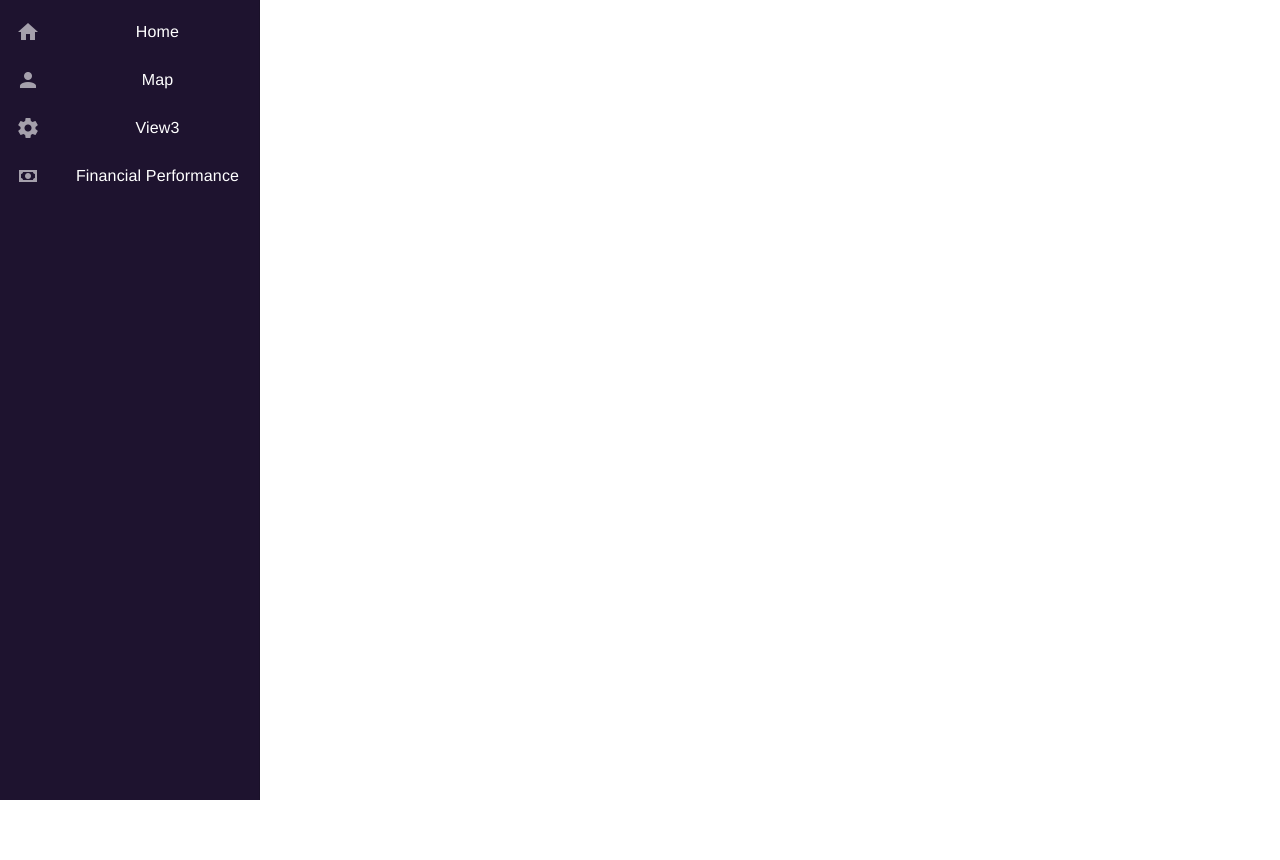
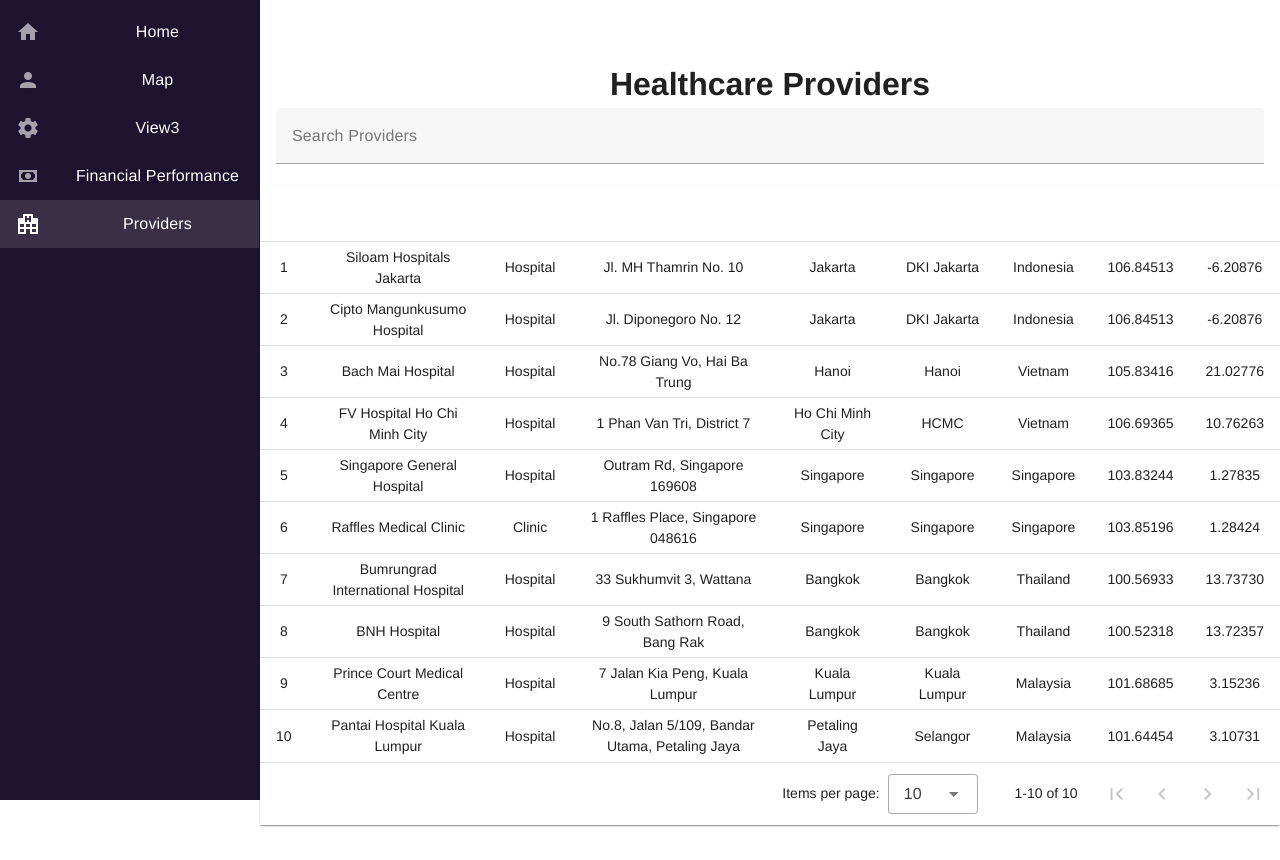
Before and after one commit to johnnythesnake12/bt4103-group17-dashboard-fe, a Vue app in the folder bt4103-group17-dashboard-fe/: page /providers in a window 1280 px wide. Built offline with nearby package versions, Linux system fonts and the light colour scheme.

Commit message:
Added table of HealthCare Providers into new tab in the Sidebar, Providers. Currently populated with dummy data.

```diff
--- a/bt4103-group17-dashboard-fe/src/components/SideBar.vue
+++ b/bt4103-group17-dashboard-fe/src/components/SideBar.vue
@@ -28,6 +28,7 @@
           { text: "Map", icon: "mdi-account", route: "/map" },
           { text: "View3", icon: "mdi-cog", route: "/view3" },
           { text: "Financial Performance", icon: "mdi-cash", route: "/financial" },
+          { text: "Providers", icon: "mdi-hospital-building", route: "/providers" }
         ],
       };
     },
--- a/bt4103-group17-dashboard-fe/src/router/index.js
+++ b/bt4103-group17-dashboard-fe/src/router/index.js
@@ -5,6 +5,8 @@
 import MapView from '../views/MapView.vue';
 // import View3 from '../views/View3.vue';
 import FinancialPerformanceView from '../views/FinancialView.vue';
+import ProvidersView from '@/views/ProvidersView.vue';
+
 
 const routes = [
   {
@@ -27,6 +29,11 @@
     name: 'financial',
     component: FinancialPerformanceView,
   },
+  {
+    path: '/providers',
+    name: 'providers',
+    component: ProvidersView,
+  },
 ];
 
 const router = createRouter({
--- /dev/null
+++ b/bt4103-group17-dashboard-fe/src/views/ProvidersView.vue
@@ -0,0 +1,154 @@
+<template>
+  <div>
+    <h1>Healthcare Providers</h1>
+    <v-text-field
+      v-model="search"
+      label="Search Providers"
+      class="mx-4"
+    ></v-text-field>
+    <v-data-table
+      :headers="headers"
+      :items="providers"
+      class="elevation-1"
+      :search="search"
+    >
+    </v-data-table>
+  </div>
+</template>
+
+<script>
+export default {
+  name: "ProvidersView",
+  data() {
+    return {
+      search: "",
+      providers: [
+        {
+          provider_id: 1,
+          provider_name: "Siloam Hospitals Jakarta",
+          provider_type: "Hospital",
+          address: "Jl. MH Thamrin No. 10",
+          city: "Jakarta",
+          state_region: "DKI Jakarta",
+          country: "Indonesia",
+          longitude: "106.84513",
+          latitude: "-6.20876"
+        },
+        {
+          provider_id: 2,
+          provider_name: "Cipto Mangunkusumo Hospital",
+          provider_type: "Hospital",
+          address: "Jl. Diponegoro No. 12",
+          city: "Jakarta",
+          state_region: "DKI Jakarta",
+          country: "Indonesia",
+          longitude: "106.84513",
+          latitude: "-6.20876"
+        },
+        {
+          provider_id: 3,
+          provider_name: "Bach Mai Hospital",
+          provider_type: "Hospital",
+          address: "No.78 Giang Vo, Hai Ba Trung",
+          city: "Hanoi",
+          state_region: "Hanoi",
+          country: "Vietnam",
+          longitude: "105.83416",
+          latitude: "21.02776"
+        },
+        {
+          provider_id: 4,
+          provider_name: "FV Hospital Ho Chi Minh City",
+          provider_type: "Hospital",
+          address: "1 Phan Van Tri, District 7",
+          city: "Ho Chi Minh City",
+          state_region: "HCMC",
+          country: "Vietnam",
+          longitude: "106.69365",
+          latitude: "10.76263"
+        },
+        {
+          provider_id: 5,
+          provider_name: "Singapore General Hospital",
+          provider_type: "Hospital",
+          address: "Outram Rd, Singapore 169608",
+          city: "Singapore",
+          state_region: "Singapore",
+          country: "Singapore",
+          longitude: "103.83244",
+          latitude: "1.27835"
+        },
+        {
+          provider_id: 6,
+          provider_name: "Raffles Medical Clinic",
+          provider_type: "Clinic",
+          address: "1 Raffles Place, Singapore 048616",
+          city: "Singapore",
+          state_region: "Singapore",
+          country: "Singapore",
+          longitude: "103.85196",
+          latitude: "1.28424"
+        },
+        {
+          provider_id: 7,
+          provider_name: "Bumrungrad International Hospital",
+          provider_type: "Hospital",
+          address: "33 Sukhumvit 3, Wattana",
+          city: "Bangkok",
+          state_region: "Bangkok",
+          country: "Thailand",
+          longitude: "100.56933",
+          latitude: "13.73730"
+        },
+        {
+          provider_id: 8,
+          provider_name: "BNH Hospital",
+          provider_type: "Hospital",
+          address: "9 South Sathorn Road, Bang Rak",
+          city: "Bangkok",
+          state_region: "Bangkok",
+          country: "Thailand",
+          longitude: "100.52318",
+          latitude: "13.72357"
+        },
+        {
+          provider_id: 9,
+          provider_name: "Prince Court Medical Centre",
+          provider_type: "Hospital",
+          address: "7 Jalan Kia Peng, Kuala Lumpur",
+          city: "Kuala Lumpur",
+          state_region: "Kuala Lumpur",
+          country: "Malaysia",
+          longitude: "101.68685",
+          latitude: "3.15236"
+        },
+        {
+          provider_id: 10,
+          provider_name: "Pantai Hospital Kuala Lumpur",
+          provider_type: "Hospital",
+          address: "No.8, Jalan 5/109, Bandar Utama, Petaling Jaya",
+          city: "Petaling Jaya",
+          state_region: "Selangor",
+          country: "Malaysia",
+          longitude: "101.64454",
+          latitude: "3.10731"
+        }
+      ],
+      headers: [
+        { text: "ID", value: "provider_id" },
+        { text: "Name", value: "provider_name" },
+        { text: "Type", value: "provider_type" },
+        { text: "Address", value: "address" },
+        { text: "City", value: "city" },
+        { text: "State/Region", value: "state_region" },
+        { text: "Country", value: "country" },
+        { text: "Longitude", value: "longitude" },
+        { text: "Latitude", value: "latitude" }
+      ]
+    };
+  }
+};
+</script>
+
+<style scoped>
+</style>
```
